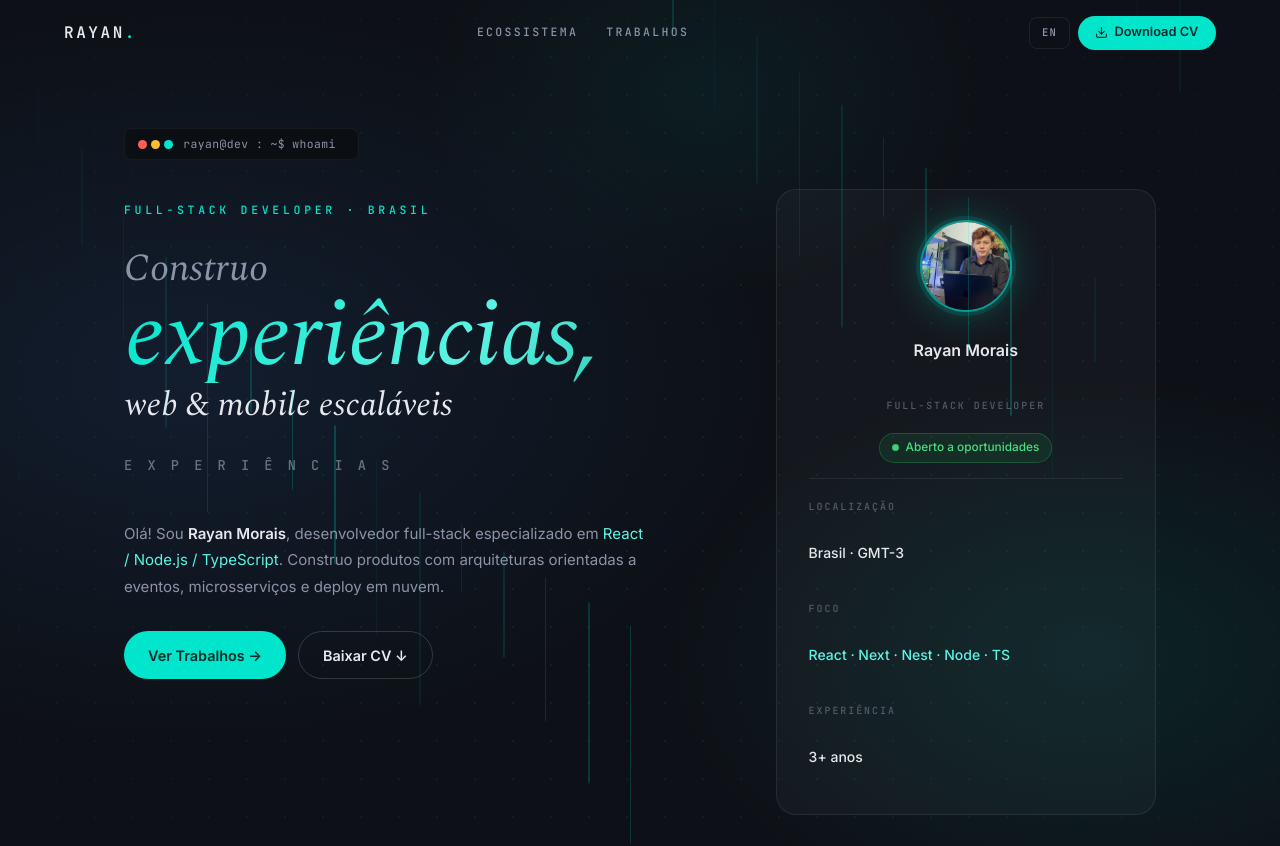
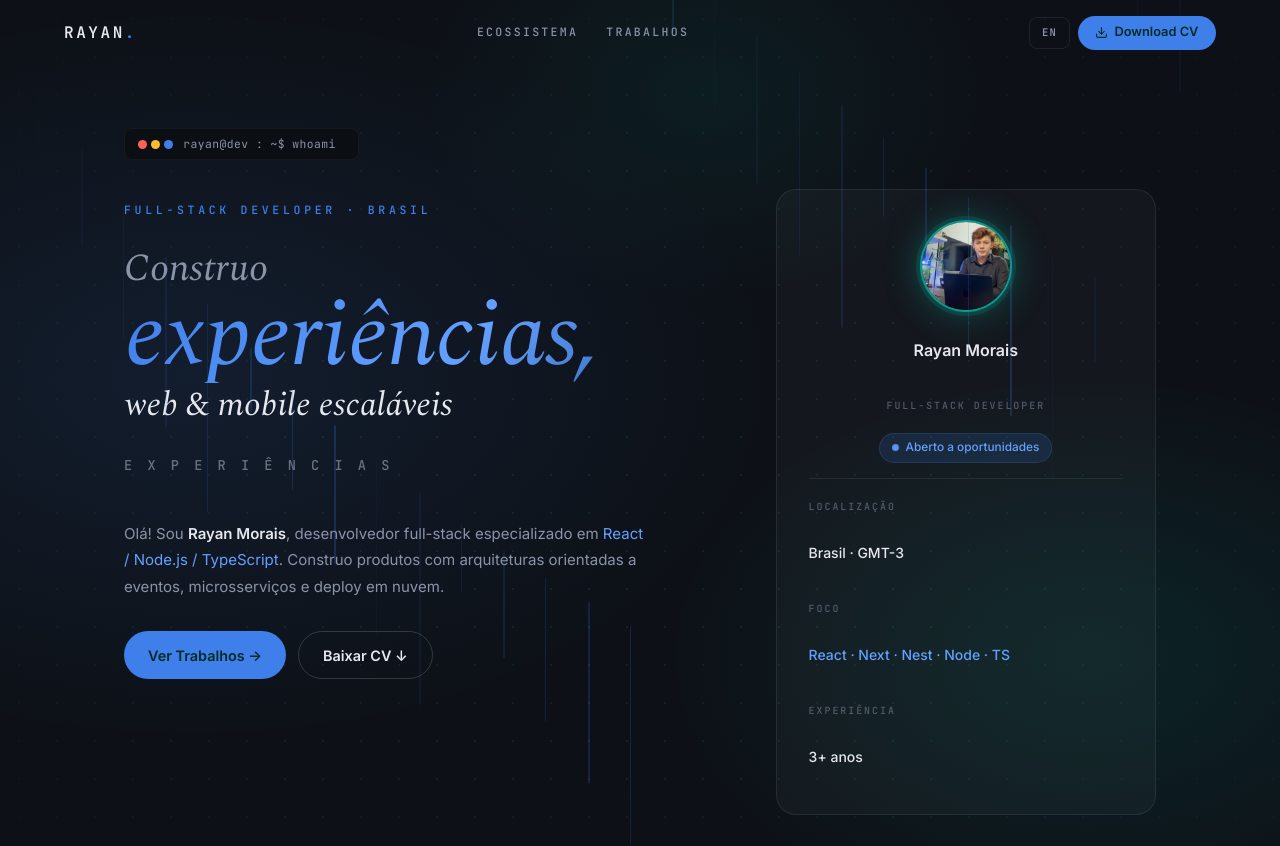
Before and after one commit to rayancmorais/portfolio-novo-, a React (Vite) app: page / in a window 1280 px wide. Shown: the top 846 px of the page. Built offline with nearby package versions, Linux system fonts and the light colour scheme.

Commit message:
style(hero,loading): replace green/teal accents with blue palette

```diff
--- a/src/components/pageSections/introSection/IntroSection.tsx
+++ b/src/components/pageSections/introSection/IntroSection.tsx
@@ -371,19 +371,19 @@ const AvailBadge = styled.div`
   align-items: center;
   gap: 0.4rem;
   padding: 0.28rem 0.75rem;
-  background: var(--success-bg);
-  border: 1px solid var(--success-border);
+  background: var(--blue-15);
+  border: 1px solid var(--cy-20);
   border-radius: var(--r-chip);
   font-size: 0.74rem;
   font-weight: 500;
-  color: var(--success);
+  color: var(--blue-bright);
 `;
 
 const PulseDot = styled.span`
   width: 7px;
   height: 7px;
   border-radius: 50%;
-  background: var(--success);
+  background: var(--blue-bright);
   flex-shrink: 0;
   animation: ${pulseDot} 2s ease-in-out infinite;
 `;
--- a/src/components/pageSections/loadingScreen/LoadingScreen.tsx
+++ b/src/components/pageSections/loadingScreen/LoadingScreen.tsx
@@ -109,7 +109,7 @@ export function LoadingScreen({ onFinish }: { onFinish: () => void }) {
                     fontFamily: "var(--mono, 'JetBrains Mono', monospace)",
                     fontSize: '0.68rem',
                     lineHeight: 1.85,
-                    color: log.done ? '#4ade80' : 'var(--fg-2, #8b93a7)',
+                    color: log.done ? '#64a0ff' : 'var(--fg-2, #8b93a7)',
                     whiteSpace: 'nowrap',
                   }}
                 >
@@ -164,15 +164,15 @@ const Aurora = styled.div`
   pointer-events: none;
   background:
     radial-gradient(ellipse 65% 55% at 25% 35%, rgba(62, 127, 233, 0.13) 0%, transparent 65%),
-    radial-gradient(ellipse 50% 45% at 78% 70%, rgba(0, 229, 204, 0.1) 0%, transparent 60%),
-    radial-gradient(ellipse 35% 35% at 60% 10%, rgba(0, 229, 204, 0.06) 0%, transparent 55%);
+    radial-gradient(ellipse 50% 45% at 78% 70%, rgba(62, 127, 233, 0.1) 0%, transparent 60%),
+    radial-gradient(ellipse 35% 35% at 60% 10%, rgba(62, 127, 233, 0.06) 0%, transparent 55%);
 `;
 
 const Dots = styled.div`
   position: absolute;
   inset: 0;
   pointer-events: none;
-  background-image: radial-gradient(rgba(0, 229, 204, 0.07) 1px, transparent 1px);
+  background-image: radial-gradient(rgba(62, 127, 233, 0.07) 1px, transparent 1px);
   background-size: 36px 36px;
   mask-image: radial-gradient(ellipse 70% 70% at 50% 50%, black 20%, transparent 100%);
 `;
@@ -215,8 +215,8 @@ const SpinArc = styled.div`
   border-radius: 50%;
   background: conic-gradient(
     from 0deg,
-    #00e5cc 0deg,
-    rgba(0, 229, 204, 0.35) 65deg,
+    #3e7fe9 0deg,
+    rgba(62, 127, 233, 0.35) 65deg,
     transparent 115deg,
     transparent 360deg
   );
@@ -247,14 +247,14 @@ const ScanLine = styled.div`
   background: linear-gradient(
     90deg,
     transparent 0%,
-    #00e5cc 40%,
-    #5cf3e3 50%,
-    #00e5cc 60%,
+    #3e7fe9 40%,
+    #64a0ff 50%,
+    #3e7fe9 60%,
     transparent 100%
   );
   box-shadow:
-    0 0 10px rgba(0, 229, 204, 0.8),
-    0 0 4px rgba(0, 229, 204, 0.4);
+    0 0 10px rgba(62, 127, 233, 0.8),
+    0 0 4px rgba(62, 127, 233, 0.4);
   z-index: 2;
   animation: ${scan} 0.9s cubic-bezier(0.4, 0, 0.6, 1) 0.5s both;
 `;
@@ -309,7 +309,7 @@ const Pct = styled.span`
   font-size: 0.72rem;
   font-weight: 600;
   letter-spacing: 0.1em;
-  color: #00e5cc;
+  color: #64a0ff;
   white-space: nowrap;
   padding-bottom: 2px;
 `;
@@ -328,6 +328,6 @@ const ProgressTrack = styled.div`
 const ProgressFill = styled.div`
   height: 100%;
   transform-origin: left center;
-  background: linear-gradient(90deg, #00e5cc 0%, #5cf3e3 100%);
-  box-shadow: 0 0 10px rgba(0, 229, 204, 0.55);
+  background: linear-gradient(90deg, #3e7fe9 0%, #64a0ff 100%);
+  box-shadow: 0 0 10px rgba(62, 127, 233, 0.55);
 `;
--- a/src/styles/tokens.css
+++ b/src/styles/tokens.css
@@ -6,60 +6,50 @@
   --bg-2: #0b0f14;
   --elev: rgba(255, 255, 255, 0.03);
   --elev-2: rgba(255, 255, 255, 0.05);
-
   /* Borders */
   --border: rgba(255, 255, 255, 0.08);
   --border-faint: rgba(255, 255, 255, 0.05);
   --border-strong: rgba(255, 255, 255, 0.16);
-
-  /* Accent · cyan */
-  --cy: #00e5cc;
-  --cy-bright: #5cf3e3;
-  --cy-deep: #0fb8a6;
-  --cy-08: rgba(0, 229, 204, 0.08);
-  --cy-12: rgba(0, 229, 204, 0.12);
-  --cy-20: rgba(0, 229, 204, 0.2);
-  --cy-35: rgba(0, 229, 204, 0.35);
-  --cy-50: rgba(0, 229, 204, 0.5);
-
-  /* Blue · rare secondary glow only */
+  /* Accent · blue */
+  --cy: #3e7fe9;
+  --cy-bright: #64a0ff;
+  --cy-deep: #2455a0;
+  --cy-08: rgba(62, 127, 233, 0.08);
+  --cy-12: rgba(62, 127, 233, 0.12);
+  --cy-20: rgba(62, 127, 233, 0.2);
+  --cy-35: rgba(62, 127, 233, 0.35);
+  --cy-50: rgba(62, 127, 233, 0.5);
+  /* Blue · secondary accent */
   --blue: #3e7fe9;
   --blue-bright: #64a0ff;
   --blue-15: rgba(62, 127, 233, 0.15);
-
   /* Text */
   --fg-1: #e6e8ee;
   --fg-2: #8b93a7;
   --fg-3: #6b7280;
   --fg-4: #545b6b;
-
   /* Semantic */
   --success: #4ade80;
   --success-bg: rgba(34, 197, 94, 0.1);
   --success-border: rgba(34, 197, 94, 0.28);
-
   /* Glows / shadows */
-  --glow-cy-sm: 0 0 0.6rem rgba(0, 229, 204, 0.45);
-  --glow-cy-md: 0 0 24px rgba(0, 229, 204, 0.28);
+  --glow-cy-sm: 0 0 0.6rem rgba(62, 127, 233, 0.45);
+  --glow-cy-md: 0 0 24px rgba(62, 127, 233, 0.28);
   --shadow-card: 0 18px 48px rgba(0, 0, 0, 0.55);
-  --shadow-card-hover: 0 0 0 1px rgba(0, 229, 204, 0.14), 0 24px 60px rgba(0, 0, 0, 0.6);
-
+  --shadow-card-hover: 0 0 0 1px rgba(62, 127, 233, 0.14), 0 24px 60px rgba(0, 0, 0, 0.6);
   /* Radii */
   --r-chip: 100px;
   --r-icon: 12px;
   --r-card: 16px;
   --r-tile: 20px;
-
   /* Layout */
   --nav-h: 66px;
   --container: 1200px;
   --tight: 1080px;
-
   /* Type */
   --sans: 'Inter', -apple-system, BlinkMacSystemFont, 'Segoe UI', Helvetica, Arial, sans-serif;
   --mono: 'JetBrains Mono', ui-monospace, SFMono-Regular, Menlo, Consolas, monospace;
   --serif: 'Spectral', Georgia, 'Times New Roman', serif;
-
   --ease: cubic-bezier(0.4, 0, 0.2, 1);
 }
 
```
